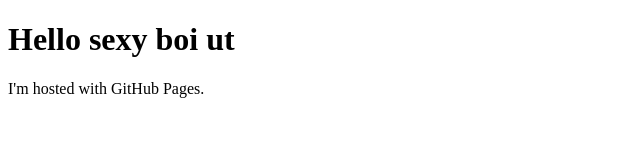
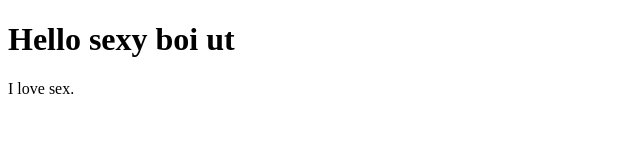
Before and after one commit to utkrishtsharma/home, a plain HTML site: page index.html in a window 1280 px wide. Shown: the whole page, without its empty margins (0-640 px from the left). Drawn offline with Linux system fonts and the light colour scheme.

Commit message:
Update index.html

```diff
--- a/index.html
+++ b/index.html
@@ -2,6 +2,6 @@
 <html>
 <body>
 <h1>Hello sexy boi ut</h1>
-<p>I'm hosted with GitHub Pages.</p>
+<p>I love sex.</p>
 </body>
 </html>
```
